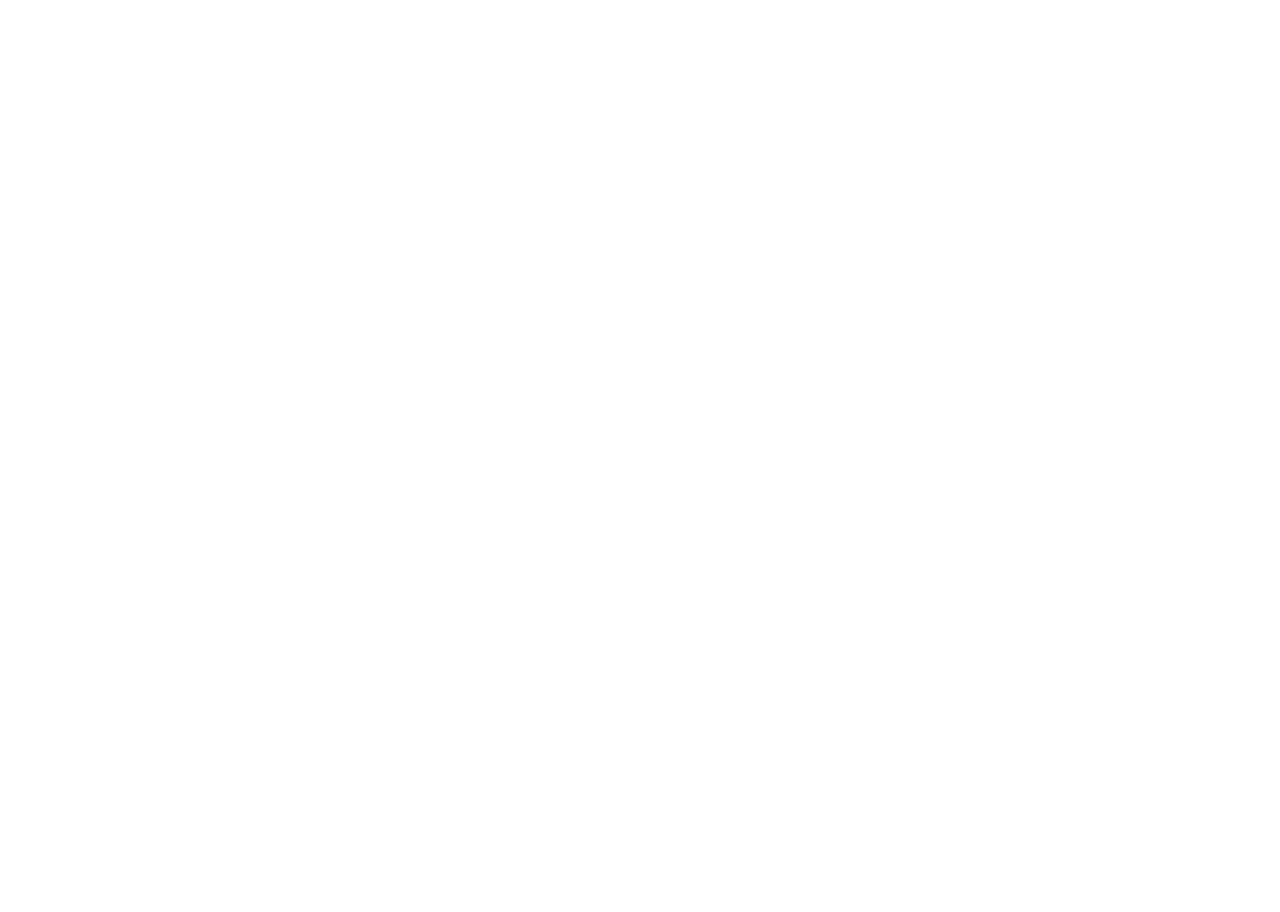
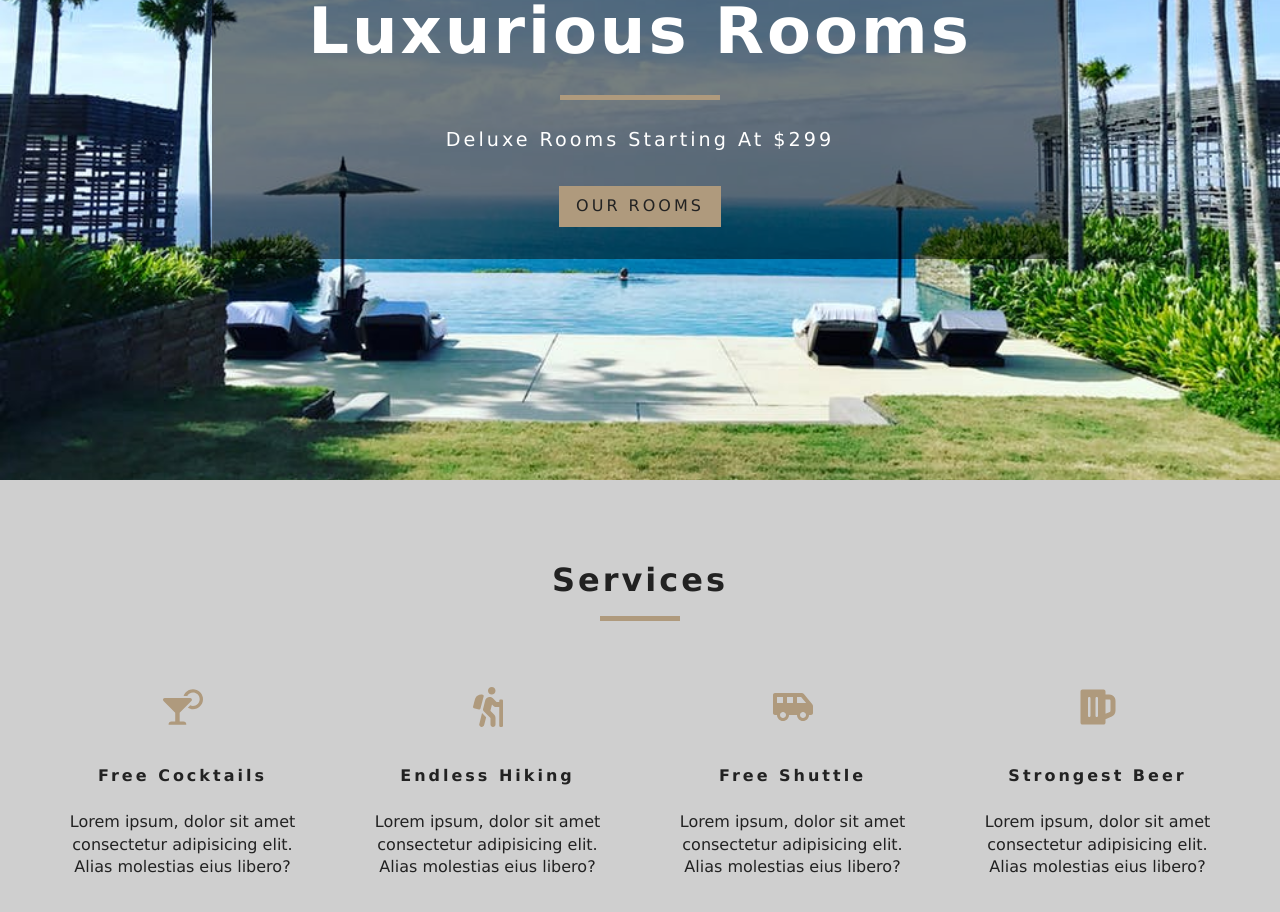
Before and after one commit to demkantor/Resort-Reservations, a React (Create React App) app: page / in a window 1280 px wide. Shown: the part 320-1232 px from the top of the page. Before the commit the page ends 800 px from the top, so only its background shows below. Built offline with nearby package versions, Linux system fonts and the light colour scheme.

Commit message:
added banner, hero, title and services components

```diff
--- a/src/App.css
+++ b/src/App.css
@@ -252,6 +252,7 @@
 }
 .services h6 {
   letter-spacing: var(--mainSpacing);
+  text-transform: capitalize;
 }
 .services p {
   width: 80%;
--- /dev/null
+++ b/src/components/Banner.js
@@ -0,0 +1,16 @@
+import React from 'react';
+
+
+const Banner = ({ children, title, subtitle }) => {
+    return (
+        <div className="banner">
+            <h1>{ title }</h1>
+            <div />
+            <p>{ subtitle }</p>
+            { children }
+        </div>
+    );
+};
+
+
+export default Banner;
--- /dev/null
+++ b/src/components/Hero.js
@@ -0,0 +1,16 @@
+import React from 'react';
+
+
+const Hero = ({ children, hero }) => {
+    return (
+        <header className={ hero }>
+            { children }
+        </header>
+    );
+};
+
+Hero.defaultProps = {
+    hero: "defaultHero"
+};
+
+export default Hero;
--- a/src/components/Navbar.js
+++ b/src/components/Navbar.js
@@ -28,7 +28,7 @@
                             <FaAlignRight className="nav-icon" />
                         </button>
                     </div>
-                    <ul className={this.state.isOpen ? "nav-links show-nav" : "nav-links"}>
+                    <ul className={ this.state.isOpen ? "nav-links show-nav" : "nav-links" }>
                         <li>
                             <Link to="/">Home</Link>
                         </li>
--- /dev/null
+++ b/src/components/Services.js
@@ -0,0 +1,51 @@
+import React, { Component } from 'react';
+import { FaBeer, FaCocktail, FaHiking, FaShuttleVan } from "react-icons/fa";
+
+import Title from './Title';
+
+class Services extends Component {
+
+    state = {
+        services: [
+            {
+                icon: <FaCocktail />,
+                title: "Free Cocktails",
+                info: "Lorem ipsum, dolor sit amet consectetur adipisicing elit. Alias molestias eius libero?"
+            },
+            {
+                icon: <FaHiking />,
+                title: "Endless Hiking",
+                info: "Lorem ipsum, dolor sit amet consectetur adipisicing elit. Alias molestias eius libero?"
+            },
+            {
+                icon: <FaShuttleVan />,
+                title: "Free Shuttle",
+                info: "Lorem ipsum, dolor sit amet consectetur adipisicing elit. Alias molestias eius libero?"
+            },
+            {
+                icon: <FaBeer />,
+                title: "Strongest Beer",
+                info: "Lorem ipsum, dolor sit amet consectetur adipisicing elit. Alias molestias eius libero?"
+            }
+        ]
+    };
+
+    render() {
+        return (
+            <section className="services">
+                <Title title="services" />
+                <div className="services-center">
+                    {this.state.services.map((item, i )=> (
+                        <article key={ `item-${i}` } className="service">
+                            <span>{ item.icon }</span>
+                            <h6>{ item.title }</h6>
+                            <p>{ item.info }</p>
+                        </article>
+                    ))}
+                </div>
+          </section>
+        );
+    };
+};
+
+export default Services;
--- /dev/null
+++ b/src/components/Title.js
@@ -0,0 +1,13 @@
+import React from 'react';
+
+
+const Title = ({ title }) => {
+    return (
+        <div className="section-title">
+            <h4>{ title }</h4>
+            <div />
+        </div>
+    );
+};
+
+export default Title;
--- a/src/pages/ErrorPage.js
+++ b/src/pages/ErrorPage.js
@@ -1,12 +1,22 @@
 import React from 'react';
+import { Link } from 'react-router-dom';
 
+import Hero from '../components/Hero';
+import Banner from '../components/Banner';
 
 
 const ErrorPage = () => {
     return (
-        <div>
-            <h1>Hello from ErrorPage page</h1>
-        </div>
+        <Hero>
+            <Banner
+                title="404"
+                subtitle="page not found"
+                >
+                    <Link to="/" className="btn-primary">
+                        return home
+                    </Link>
+            </Banner>
+        </Hero>
     );
 };
 
--- a/src/pages/Home.js
+++ b/src/pages/Home.js
@@ -1,12 +1,25 @@
 import React from 'react';
+import { Link } from 'react-router-dom';
 
-
+import Hero from '../components/Hero';
+import Banner from '../components/Banner';
+import Services from '../components/Services';
 
 const Home = () => {
     return (
-        <div>
-            <h1>Hello from home page</h1>
-        </div>
+        <>
+            <Hero hero="defaultHero">
+                <Banner
+                    title="luxurious rooms"
+                    subtitle="deluxe rooms starting at $299"
+                    >
+                        <Link to="/rooms" className="btn-primary">
+                            our rooms
+                        </Link>
+                </Banner>
+            </Hero>
+            <Services />
+        </>
     );
 };
 
--- a/src/pages/Rooms.js
+++ b/src/pages/Rooms.js
@@ -1,12 +1,19 @@
 import React from 'react';
+import { Link } from 'react-router-dom';
 
+import Hero from '../components/Hero';
+import Banner from '../components/Banner';
 
 
 const Rooms = () => {
     return (
-        <div>
-            <h1>Hello from rooms page</h1>
-        </div>
+        <Hero hero="roomsHero">
+            <Banner title="our rooms">
+                <Link to="/" className="btn-primary">
+                    return home
+                </Link>
+            </Banner>
+        </Hero>
     );
 };
 
```
Also changed, not shown: 1 other file (tests, documents, lock files or other folders).
